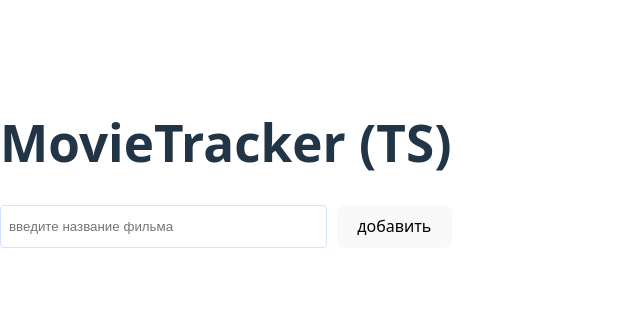
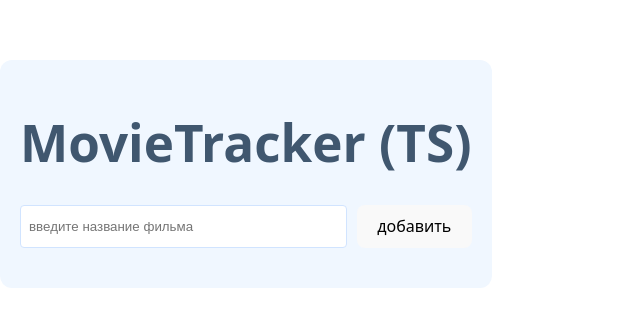
Before and after one commit to smrrvv1/movie-tracker-ts, a React (Vite) app: page / in a window 1280 px wide. Shown: the part 226-552 px from the top of the page, without its empty margins (0-640 px from the left). Built offline with nearby package versions, Linux system fonts and the light colour scheme.

Commit message:
add app.tsx styles

```diff
--- a/src/styles.module.css
+++ b/src/styles.module.css
@@ -0,0 +1,12 @@
+.container {
+    max-width: 600px;
+    margin: 50px auto;
+    padding: 20px;
+    background-color: rgb(240, 247, 255);
+    border-radius: 12px;
+  }
+
+  .title {
+    text-align: center;
+    color: rgb(64, 87, 111);
+  }
```
